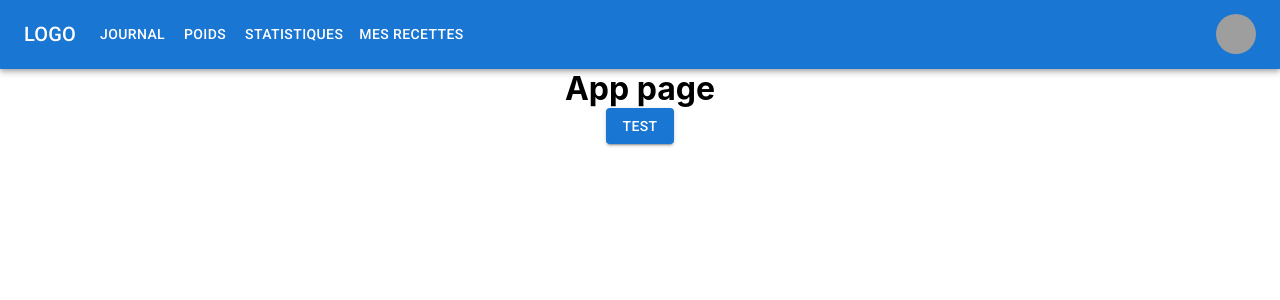
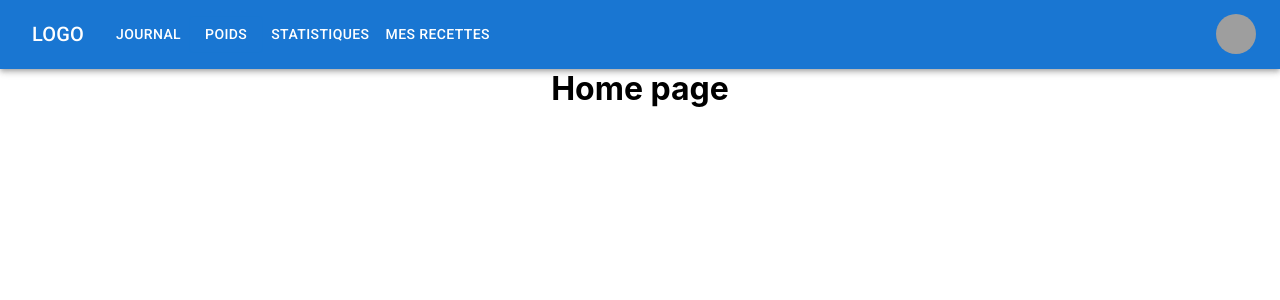
Before and after one commit to theobdn/M2iApp, a React (Create React App) app in the folder m2iapp/: page / in a window 1280 px wide. Shown: the top 300 px of the page. Built offline with nearby package versions, Linux system fonts and the light colour scheme; grey boxes are pictures that could not be loaded.

Commit message:
Création router-dom, routes et liens AppBar

```diff
--- a/m2iapp/package.json
+++ b/m2iapp/package.json
@@ -17,6 +17,7 @@
     "@types/react-dom": "^18.0.2",
     "react": "^18.0.0",
     "react-dom": "^18.0.0",
+    "react-router-dom": "^6.3.0",
     "react-scripts": "5.0.1",
     "typescript": "^4.6.3",
     "web-vitals": "^2.1.4"
--- a/m2iapp/public/index.html
+++ b/m2iapp/public/index.html
@@ -24,7 +24,7 @@
       work correctly both with client-side routing and a non-root public URL.
       Learn how to configure a non-root public URL by running `npm run build`.
     -->
-    <title>React App</title>
+    <title>M2i App</title>
   </head>
   <body>
     <noscript>You need to enable JavaScript to run this app.</noscript>
--- a/m2iapp/src/App.tsx
+++ b/m2iapp/src/App.tsx
@@ -1,14 +1,21 @@
 import React from 'react';
 import './App.css';
-import Button from '@mui/material/Button';
 import { Navbar } from './Primary/Navbar';
+import { Routes, Route, Link } from "react-router-dom";
+import { Home } from './Primary/Pages/Home';
+import { Journal } from './Primary/Pages/Journal';
 
 function App() {
   return (
     <div className="App">
       <Navbar/>
-      <h1>App page</h1>
-      <Button variant='contained'>TEST</Button>
+      <Routes>
+        <Route path="/" element={<Home />} />
+        <Route path="/journal" element={<Journal />} />
+        <Route path="/poids" element={<Home />} />
+        <Route path="/statistiques" element={<Home />} />
+        <Route path="/mesrecettes" element={<Home />} />
+      </Routes>
     </div>
   );
 }
--- a/m2iapp/src/Primary/Navbar.tsx
+++ b/m2iapp/src/Primary/Navbar.tsx
@@ -11,7 +11,7 @@ import Avatar from '@mui/material/Avatar';
 import Button from '@mui/material/Button';
 import Tooltip from '@mui/material/Tooltip';
 import MenuItem from '@mui/material/MenuItem';
-
+import {Link} from 'react-router-dom';
 
 export const Navbar = () => {
   const [anchorElNav, setAnchorElNav] = React.useState<null | HTMLElement>(null);
@@ -36,14 +36,13 @@ export const Navbar = () => {
     <AppBar position="static">
       <Container maxWidth="xl">
         <Toolbar disableGutters>
-          <Typography
+
+            <Button><Link style={{color: "white"}} to="/"><Typography
             variant="h6"
             noWrap
             component="div"
             sx={{ mr: 2, display: { xs: 'none', md: 'flex' } }}
-          >
-            LOGO
-          </Typography>
+          >LOGO</Typography></Link></Button>
 
           <Box sx={{ flexGrow: 1, display: { xs: 'flex', md: 'none' } }}>
             <IconButton
@@ -97,11 +96,12 @@ export const Navbar = () => {
               <Button
                 onClick={handleCloseNavMenu}
                 sx={{ my: 2, color: 'white', display: 'block' }}
-              >Journal
+              ><Link to="/journal" style={{color: "white"}}>Journal</Link>
               </Button>
               <Button
                 onClick={handleCloseNavMenu}
                 sx={{ my: 2, color: 'white', display: 'block' }}
+                variant="outlined"
               >Poids
               </Button>
               <Button
--- /dev/null
+++ b/m2iapp/src/Primary/Pages/Home.tsx
@@ -0,0 +1,5 @@
+export const Home = () => {
+    return (
+        <h1>Home page</h1>
+    )
+}
--- /dev/null
+++ b/m2iapp/src/Primary/Pages/Journal.tsx
@@ -0,0 +1,5 @@
+export const Journal = () => {
+    return (
+        <h1>Journal page</h1>
+    )
+}
--- a/m2iapp/src/index.tsx
+++ b/m2iapp/src/index.tsx
@@ -1,17 +1,17 @@
 import React from 'react';
-import ReactDOM from 'react-dom/client';
+import ReactDOM from 'react-dom';
+import { BrowserRouter } from "react-router-dom";
 import './index.css';
 import '@fontsource/roboto/300.css';
 import '@fontsource/roboto/400.css';
 import '@fontsource/roboto/500.css';
 import '@fontsource/roboto/700.css';
-import App from './App';
+import "./index.css";
+import App from "./App";
 
-const root = ReactDOM.createRoot(
-  document.getElementById('root') as HTMLElement
+ReactDOM.render(
+  <BrowserRouter>
+    <App />
+  </BrowserRouter>,
+  document.getElementById("root")
 );
-root.render(
-  <React.StrictMode>
-    <App />
-  </React.StrictMode>
-);
```
Also changed, not shown: 1 other file (tests, documents, lock files or other folders).
